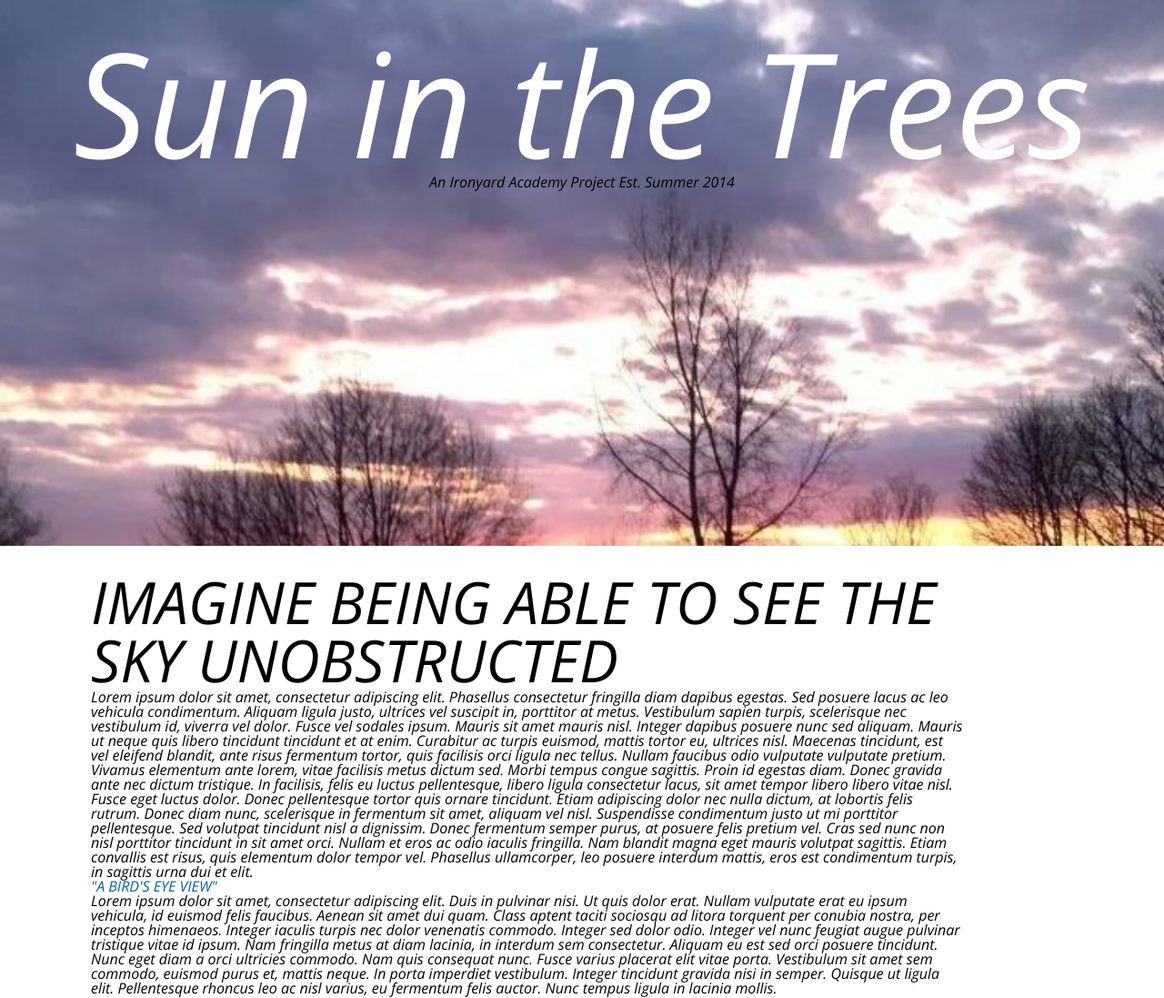
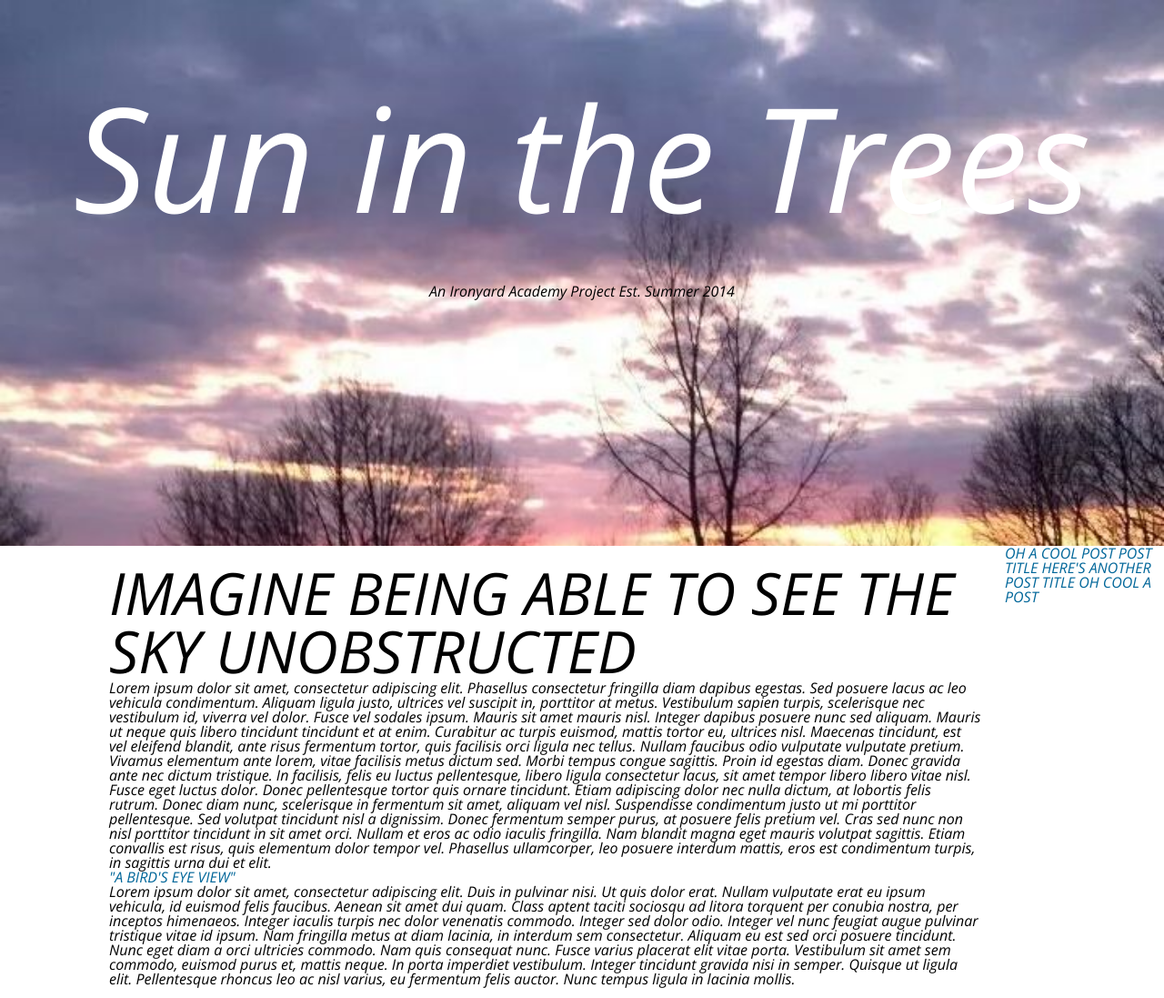
Before and after one commit to JParker85/surf-and-paddle, a plain HTML site: page index.html in a window 1280 px wide. Shown: the top 1097 px of the page at 91% size. Drawn offline with nearby package versions, Linux system fonts and the light colour scheme.

Commit message:
Work to continued tonight

```diff
--- a/css/style.css
+++ b/css/style.css
@@ -16,6 +16,7 @@ header{
   color: white;
   font-size: 10rem;
   font-weight: lighter;
+  padding: 60px;
   }
 
 .title h5{
@@ -32,14 +33,13 @@ body{
 article{
   float: left;
   max-width:1000px;
-  padding: 30px 0;
-  margin: 0px 10px 0 100px;
+  padding: 20px;
+  margin: 0px 5px 0 100px;
   width:75%;
   }
 
 aside{
   float: right;
-  width: 200px;
   padding: 40px;
   margin: 50px 20px 0 0;
   display: inline;
@@ -58,3 +58,10 @@ h3{
   font-weight: lighter;
   color: #006699;
   }
+
+.links{
+  text-transform: uppercase;
+  font-size: 1rem;
+  font-weight: lighter;
+  color: #006699;
+  }
--- a/index.html
+++ b/index.html
@@ -41,5 +41,11 @@
           <p>Nunc eget diam a orci ultricies commodo. Nam quis consequat nunc. Fusce varius placerat elit vitae porta. Vestibulum sit amet sem commodo, euismod purus et, mattis neque. In porta imperdiet vestibulum. Integer tincidunt gravida nisi in semper. Quisque ut ligula elit. Pellentesque rhoncus leo ac nisl varius, eu fermentum felis auctor. Nunc tempus ligula in lacinia mollis.</p>
   </aside>
 
+<Footer class="links">
+  <ls>Oh a Cool Post</ls>
+  <ls>Post Title</ls>
+  <ls>Here's another Post Title</ls>
+  <ls>Oh cool a Post</ls>
+
 </body>
 </html>
```
Also changed, not shown: 1 other file.
